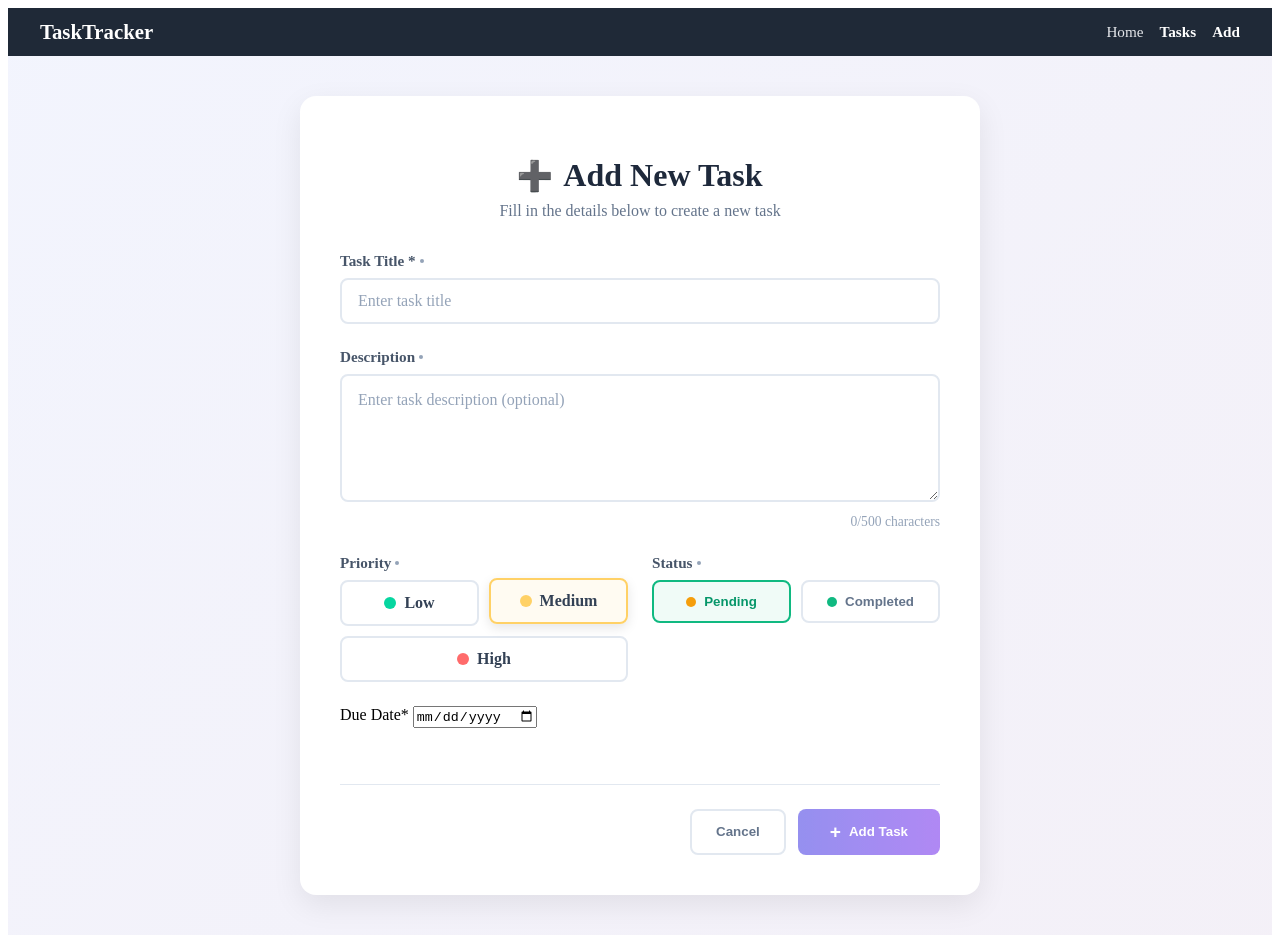
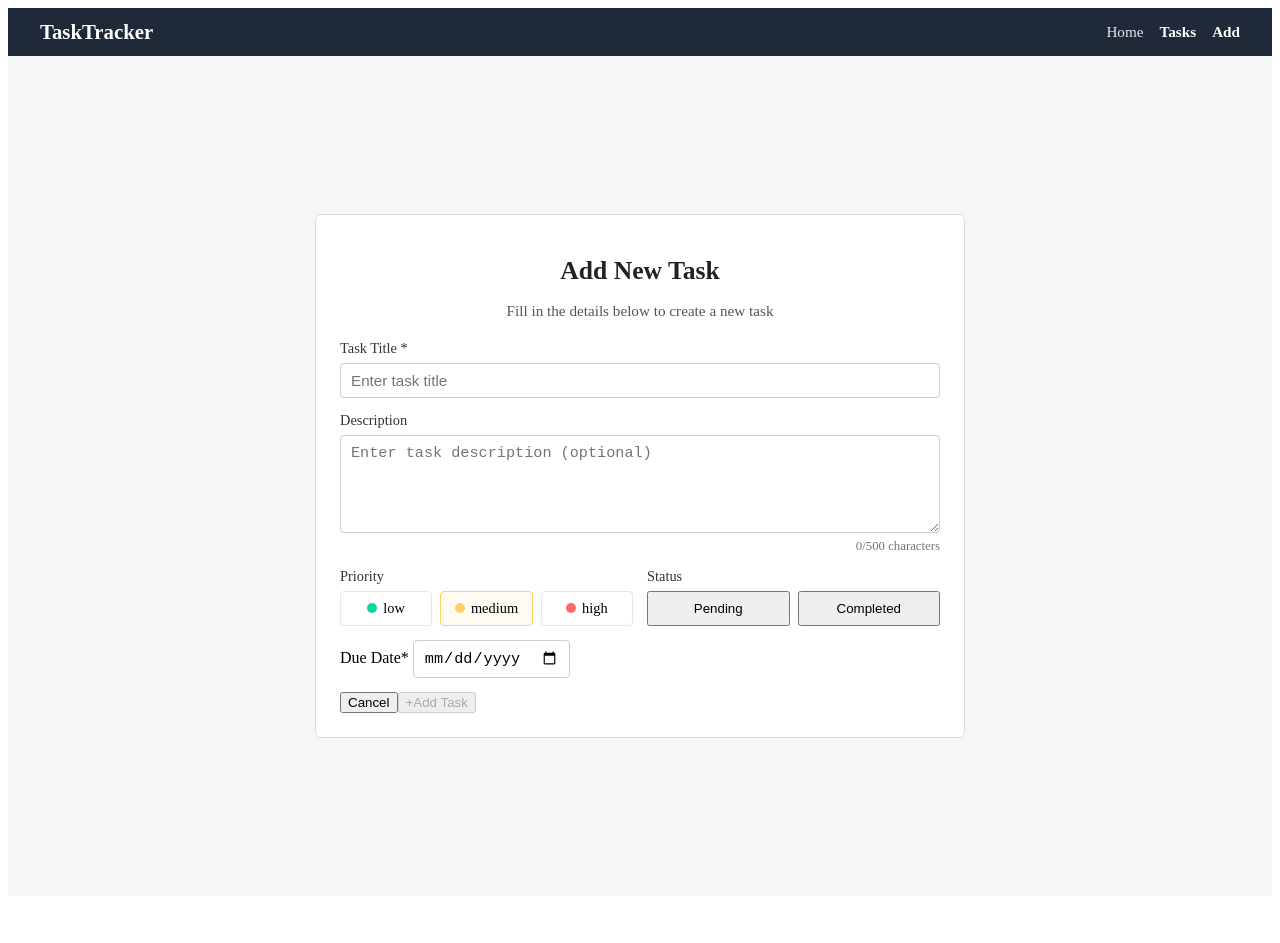
Before and after one commit to nithinsamala/task_fortend, a React (Vite) app: page /tasks/add in a window 1280 px wide. After the commit the page ends 904 px from the top, so only its background shows below. Built offline with nearby package versions, Linux system fonts and the light colour scheme; no server answers.

Commit message:
Update AddTask.css

```diff
--- a/src/components/AddTask.css
+++ b/src/components/AddTask.css
@@ -1,183 +1,113 @@
-
 .add-task-container {
   min-height: 100vh;
   display: flex;
   align-items: center;
   justify-content: center;
-  background: linear-gradient(135deg, #667eea15 0%, #764ba215 100%);
+  background-color: #f4f6f8;
   padding: 20px;
 }
 
 .add-task-card {
   background-color: white;
-  border-radius: 16px;
-  box-shadow: 0 10px 30px rgba(0, 0, 0, 0.08);
   width: 100%;
   max-width: 600px;
-  padding: 2.5rem;
-  margin: 20px auto;
-  animation: slideUp 0.4s ease-out;
-}
-
-@keyframes slideUp {
-  from {
-    opacity: 0;
-    transform: translateY(20px);
-  }
-  to {
-    opacity: 1;
-    transform: translateY(0);
-  }
+  padding: 24px;
+  border-radius: 6px;
+  border: 1px solid #ddd;
 }
 
 .add-task-header {
   text-align: center;
-  margin-bottom: 2rem;
+  margin-bottom: 20px;
 }
 
 .add-task-title {
-  font-size: 2rem;
-  color: #1e293b;
-  margin-bottom: 0.5rem;
-  display: flex;
-  align-items: center;
-  justify-content: center;
-  gap: 10px;
-  font-weight: 700;
+  font-size: 1.6rem;
+  font-weight: 600;
+  color: #222;
+  margin-bottom: 6px;
 }
 
 .add-task-icon {
-  font-size: 1.8rem;
-  animation: pulse 2s infinite;
-}
-
-@keyframes pulse {
-  0% { transform: scale(1); }
-  50% { transform: scale(1.1); }
-  100% { transform: scale(1); }
+  display: none;
 }
 
 .add-task-subtitle {
-  color: #64748b;
-  font-size: 1rem;
-  margin: 0;
+  font-size: 0.95rem;
+  color: #555;
 }
-
 
 .add-task-form {
   display: flex;
   flex-direction: column;
-  gap: 1.5rem;
+  gap: 14px;
 }
 
 .form-group {
   display: flex;
   flex-direction: column;
-  gap: 0.5rem;
+  gap: 6px;
 }
 
 .form-label {
-  font-weight: 600;
-  color: #475569;
-  font-size: 0.95rem;
-  display: flex;
-  align-items: center;
-  gap: 4px;
+  font-size: 0.9rem;
+  font-weight: 500;
+  color: #333;
 }
 
 .form-label::after {
-  content: '';
-  width: 4px;
-  height: 4px;
-  background-color: #94a3b8;
-  border-radius: 50%;
-  display: inline-block;
+  display: none;
 }
 
 .form-input,
-.form-textarea {
-  padding: 12px 16px;
-  border: 2px solid #e2e8f0;
-  border-radius: 8px;
-  font-size: 1rem;
-  color: #334155;
-  background-color: white;
-  transition: all 0.2s ease;
-  font-family: inherit;
+.form-textarea,
+input[type="date"] {
+  padding: 8px 10px;
+  font-size: 0.95rem;
+  border-radius: 4px;
+  border: 1px solid #ccc;
 }
 
 .form-input:focus,
-.form-textarea:focus {
+.form-textarea:focus,
+input[type="date"]:focus {
   outline: none;
   border-color: #4f46e5;
-  box-shadow: 0 0 0 3px rgba(79, 70, 229, 0.1);
-}
-
-.form-input::placeholder,
-.form-textarea::placeholder {
-  color: #94a3b8;
-}
-
-.form-input:disabled,
-.form-textarea:disabled {
-  background-color: #f8fafc;
-  cursor: not-allowed;
 }
 
 .form-textarea {
   resize: vertical;
-  min-height: 100px;
-  max-height: 300px;
-  line-height: 1.5;
+  min-height: 80px;
 }
 
 .char-count {
+  font-size: 0.8rem;
+  color: #777;
   text-align: right;
-  font-size: 0.85rem;
-  color: #94a3b8;
-  margin-top: 4px;
 }
 
-/* Form Row */
 .form-row {
   display: grid;
   grid-template-columns: 1fr 1fr;
-  gap: 1.5rem;
+  gap: 14px;
 }
 
-@media (max-width: 640px) {
-  .form-row {
-    grid-template-columns: 1fr;
-    gap: 1.5rem;
-  }
-}
-
-/* Priority Options */
 .priority-options {
   display: flex;
-  gap: 10px;
-  flex-wrap: wrap;
+  gap: 8px;
 }
 
 .priority-option {
   flex: 1;
-  min-width: 100px;
-  padding: 12px 16px;
-  border: 2px solid #e2e8f0;
-  border-radius: 8px;
+  padding: 8px;
+  border: 1px solid #ccc;
+  border-radius: 4px;
   cursor: pointer;
-  transition: all 0.2s ease;
   background-color: white;
 }
 
-.priority-option:hover:not(.selected) {
-  border-color: #cbd5e1;
-  transform: translateY(-2px);
-}
-
 .priority-option.selected {
-  transform: translateY(-2px);
-  box-shadow: 0 4px 12px rgba(0, 0, 0, 0.1);
+  border-color: #4f46e5;
 }
 
 .priority-radio {
@@ -186,234 +116,27 @@
 
 .priority-content {
   display: flex;
+  justify-content: center;
+  gap: 6px;
   align-items: center;
-  gap: 8px;
-  justify-content: center;
 }
 
 .priority-dot {
-  width: 12px;
-  height: 12px;
-  border-radius: 50%;
-  flex-shrink: 0;
-}
-
-.priority-text {
-  text-transform: capitalize;
-  font-weight: 600;
-  color: #334155;
-}
-
-.status-toggle {
-  display: flex;
-  gap: 10px;
-}
-
-.status-btn {
-  flex: 1;
-  padding: 12px 16px;
-  border: 2px solid #e2e8f0;
-  border-radius: 8px;
-  background-color: white;
-  cursor: pointer;
-  display: flex;
-  align-items: center;
-  justify-content: center;
-  gap: 8px;
-  font-weight: 600;
-  color: #64748b;
-  transition: all 0.2s ease;
-}
-
-.status-btn:hover:not(:disabled) {
-  border-color: #cbd5e1;
-  transform: translateY(-2px);
-}
-
-.status-btn.active {
-  border-color: #10b981;
-  background-color: #10b98110;
-  color: #059669;
-}
-
-.status-btn:disabled {
-  opacity: 0.6;
-  cursor: not-allowed;
-}
-
-.status-indicator {
   width: 10px;
   height: 10px;
   border-radius: 50%;
 }
 
-.status-indicator.pending {
-  background-color: #f59e0b;
+.priority-text {
+  font-size: 0.9rem;
 }
 
-.status-indicator.completed {
-  background-color: #10b981;
+.status-toggle {
+  display: flex;
+  gap: 8px;
 }
 
-
-.form-actions {
-  display: flex;
-  justify-content: flex-end;
-  gap: 12px;
-  margin-top: 2rem;
-  padding-top: 1.5rem;
-  border-top: 1px solid #e2e8f0;
-}
-
-.btn-cancel {
-  padding: 12px 24px;
-  border: 2px solid #e2e8f0;
-  border-radius: 8px;
-  background-color: white;
-  color: #64748b;
-  font-weight: 600;
-  cursor: pointer;
-  transition: all 0.2s ease;
-}
-
-.btn-cancel:hover:not(:disabled) {
-  border-color: #cbd5e1;
-  color: #334155;
-}
-
-.btn-cancel:disabled {
-  opacity: 0.6;
-  cursor: not-allowed;
-}
-
-.btn-submit {
-  padding: 12px 32px;
-  border: none;
-  border-radius: 8px;
-  background: linear-gradient(to right, #4f46e5, #7c3aed);
-  color: white;
-  font-weight: 600;
-  cursor: pointer;
-  transition: all 0.3s ease;
-  display: flex;
-  align-items: center;
-  justify-content: center;
-  gap: 8px;
-  box-shadow: 0 4px 6px rgba(79, 70, 229, 0.2);
-}
-
-.btn-submit:hover:not(:disabled) {
-  transform: translateY(-2px);
-  box-shadow: 0 6px 12px rgba(79, 70, 229, 0.3);
-}
-
-.btn-submit:active:not(:disabled) {
-  transform: translateY(0);
-}
-
-.btn-submit:disabled {
-  opacity: 0.6;
-  cursor: not-allowed;
-  transform: none;
-  box-shadow: none;
-}
-
-.submit-icon {
-  font-size: 1.2rem;
-}
-
-
-.loading-container {
-  display: flex;
-  flex-direction: column;
-  align-items: center;
-  justify-content: center;
-  padding: 4rem 2rem;
-  text-align: center;
-}
-
-.loading-container .loading-spinner {
-  width: 50px;
-  height: 50px;
-  border: 4px solid #e2e8f0;
-  border-top: 4px solid #4f46e5;
-  border-radius: 50%;
-  animation: spin 1s linear infinite;
-  margin-bottom: 1.5rem;
-}
-
-.loading-container p {
-  color: #64748b;
-  font-size: 1rem;
-}
-
-
-
-.form-error {
-  background-color: #fee2e2;
-  color: #dc2626;
-  padding: 12px 16px;
-  border-radius: 8px;
-  margin-bottom: 1.5rem;
-  display: flex;
-  align-items: center;
-  gap: 8px;
-  animation: slideDown 0.3s ease-out;
-}
-
-@keyframes slideDown {
-  from {
-    opacity: 0;
-    transform: translateY(-10px);
-  }
-  to {
-    opacity: 1;
-    transform: translateY(0);
-  }
-}
-
-.error-icon {
-  font-size: 1.2rem;
-}
-
-
-@media (max-width: 640px) {
-  .add-task-card {
-    padding: 1.5rem;
-    margin: 10px;
-  }
-
-  .add-task-title {
-    font-size: 1.7rem;
-  }
-
-  .form-actions {
-    flex-direction: column;
-  }
-
-  .btn-cancel,
-  .btn-submit {
-    width: 100%;
-    justify-content: center;
-  }
-}
-
-@media (max-width: 480px) {
-  .add-task-container {
-    padding: 10px;
-    align-items: flex-start;
-    padding-top: 20px;
-  }
-
-  .add-task-card {
-    padding: 1.25rem;
-  }
-
-  .priority-options {
-    flex-direction: column;
-  }
-
-  .priority-option {
-    min-width: auto;
-  }
-}
+.status-btn {
+  flex: 1;
+  padding: 8px;
+  border:
```
